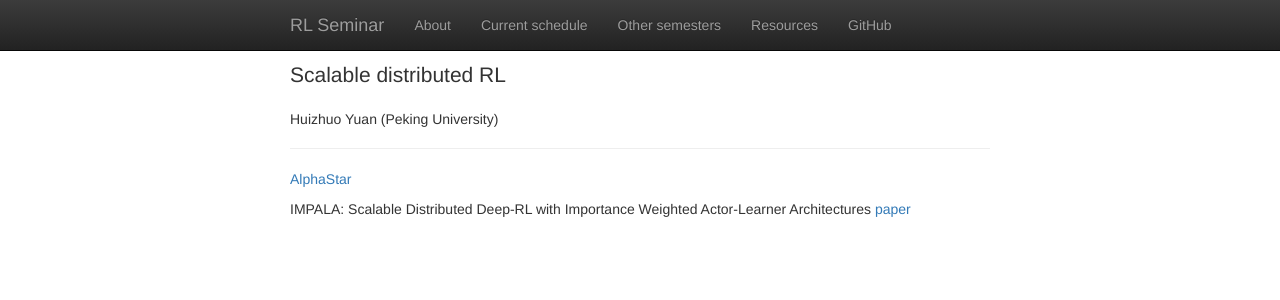
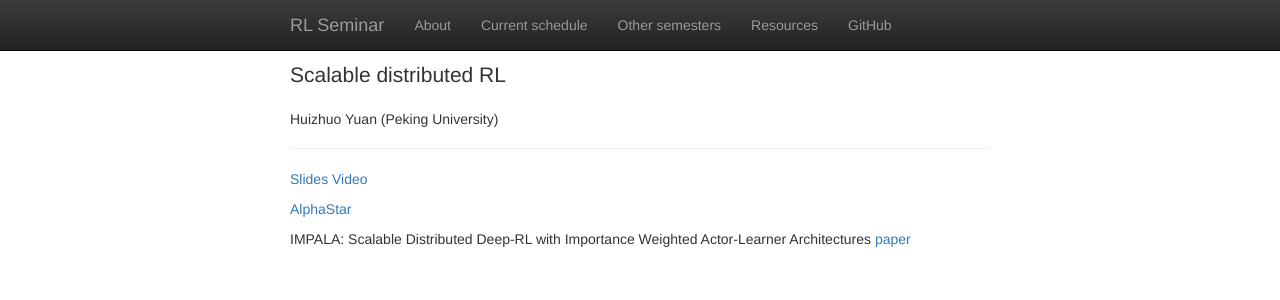
Before and after one commit to rlseminar/rlseminar.github.io, a Jekyll site: the page built from _posts/2019-02-25-huizhuo.md, in a window 1280 px wide. Shown: the top 300 px of the page. Built offline with Jekyll 4.4.1, drawn with Linux system fonts in a browser that asks for light colours.

Commit message:
update huizhuo

```diff
--- a/_posts/2019-02-25-huizhuo.md
+++ b/_posts/2019-02-25-huizhuo.md
@@ -6,6 +6,9 @@ speaker:
   url:
 ---
 
+[Slides](/static/files/RL_options_discovery2019-0225huizhuo_final.pdf)
+[Video]()
+
 [AlphaStar](https://deepmind.com/blog/alphastar-mastering-real-time-strategy-game-starcraft-ii/)
 
 IMPALA: Scalable Distributed Deep-RL with Importance Weighted Actor-Learner Architectures
```
Also changed, not shown: 1 other file.
